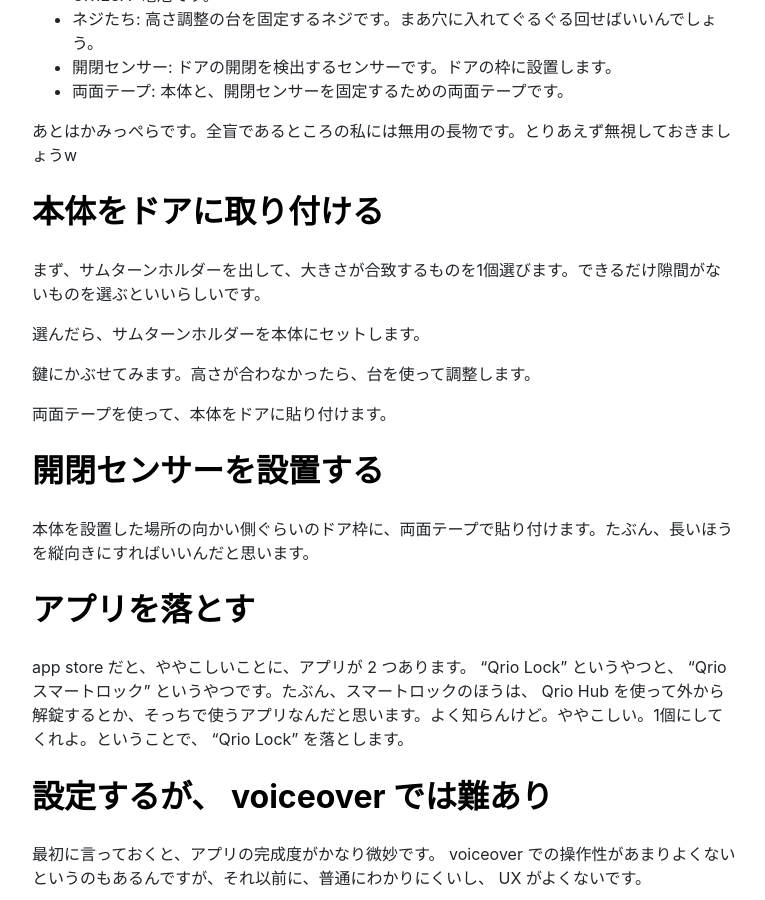
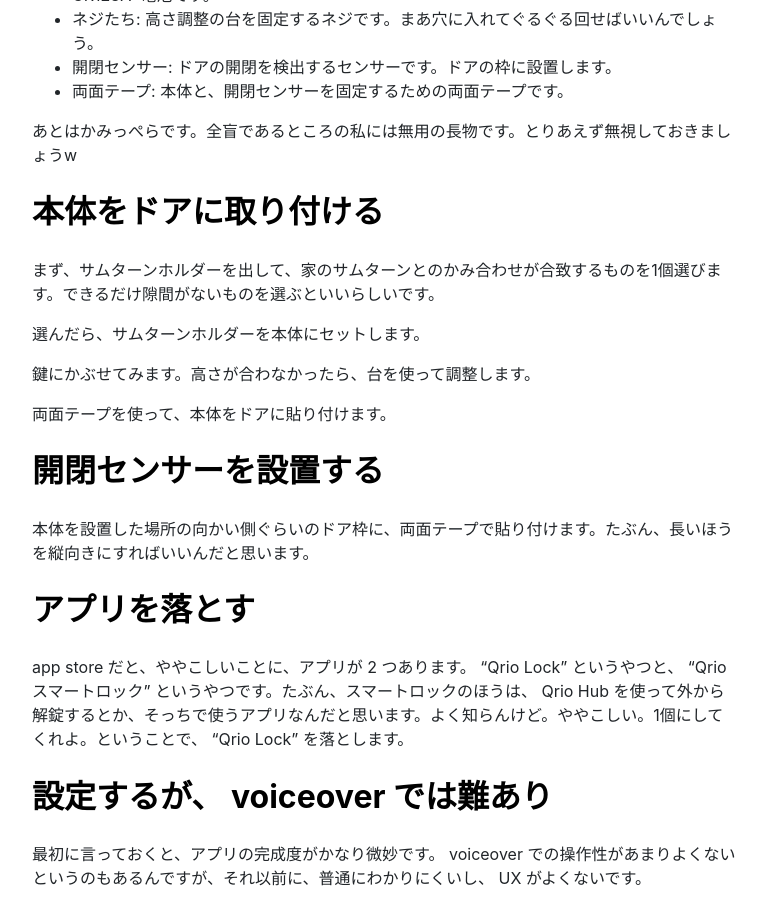
Before and after one commit to yncat/yncat.github.io, a Jekyll site: the page built from _posts/2021-08-13-Qrio Lock を設定してみた.md, in a window 1280 px wide and 900 px high, scrolled down 1366 px. Shown: the whole window, without its empty margins (256-1021 px from the left). Built offline with Jekyll 4.4.1, drawn with Linux system fonts in a browser that asks for light colours; nearby versions of some CDN libraries.

Commit message:
Fix explanation a bit

```diff
--- a/_posts/2021-08-13-Qrio Lock を設定してみた.md
+++ b/_posts/2021-08-13-Qrio Lock を設定してみた.md
@@ -37,7 +37,7 @@
 
 # 本体をドアに取り付ける
 
-まず、サムターンホルダーを出して、大きさが合致するものを1個選びます。できるだけ隙間がないものを選ぶといいらしいです。
+まず、サムターンホルダーを出して、家のサムターンとのかみ合わせが合致するものを1個選びます。できるだけ隙間がないものを選ぶといいらしいです。
 
 選んだら、サムターンホルダーを本体にセットします。
 
```
